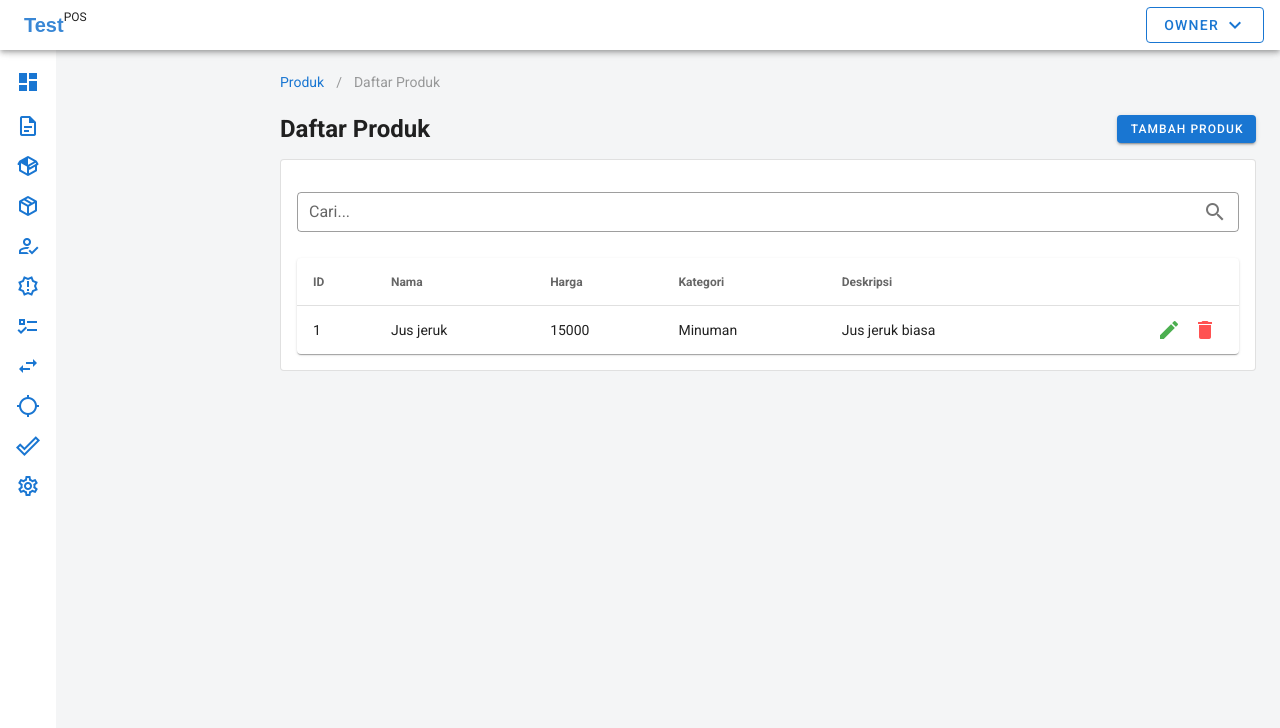
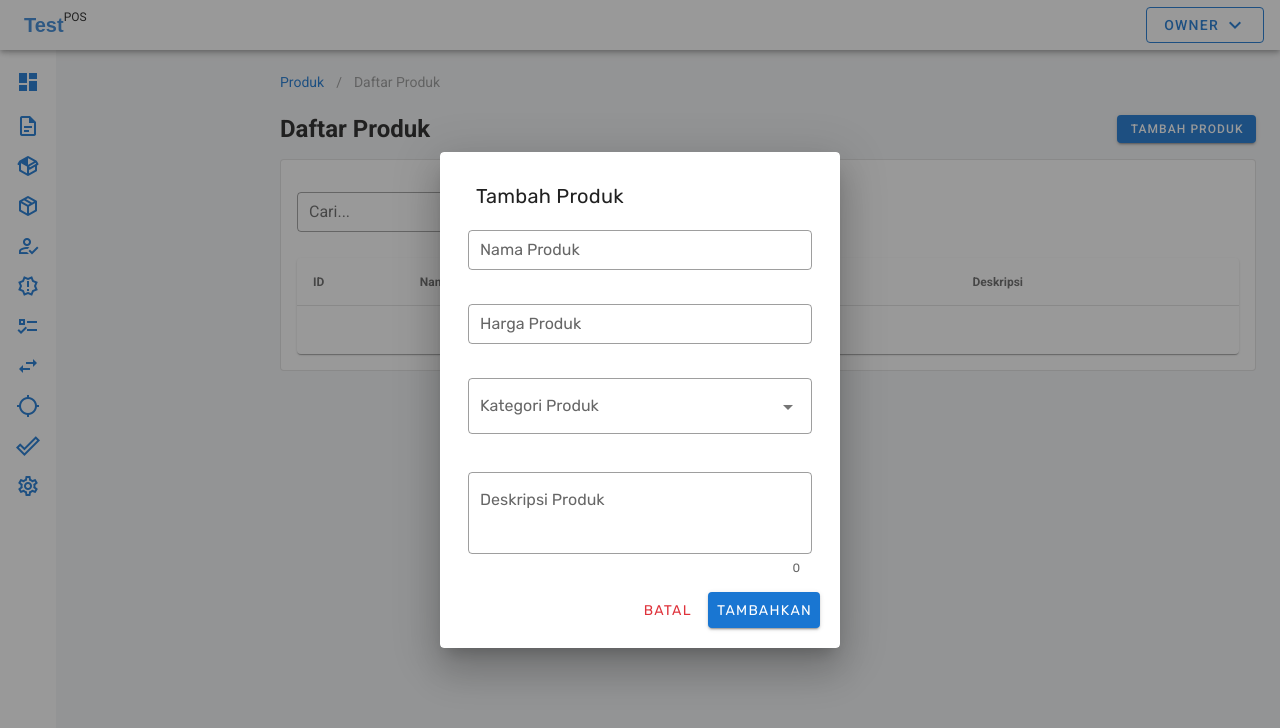
Before and after one commit to Nurhiman20/pos-app, a Vue app: page /produk/daftar-produk in a window 1280 px wide. Both pictures are taken after a click on the button "TAMBAH PRODUK". Shown: the top 728 px of the page. Built offline with nearby package versions, Linux system fonts and the light colour scheme.

Commit message:
feat(Product): Add Product

```diff
--- a/src/main.js
+++ b/src/main.js
@@ -5,6 +5,9 @@ import vuetify from './plugins/vuetify'
 import store from './store'
 import './assets/scss/main.scss'
 import './plugins/VeeValidate'
+import { SchemaSyncHandler } from './plugins/schemasync.js'
+
+SchemaSyncHandler.sync()
 
 Vue.config.productionTip = false
 
--- a/src/plugins/VeeValidate.js
+++ b/src/plugins/VeeValidate.js
@@ -21,7 +21,7 @@ extend('max', {
 })
 extend('integer', {
   ...integer,
-  message: '{_field_} harus diisi dengan nomor'
+  message: '{_field_} harus diisi dengan angka'
 })
 extend('password', {
   params: ['target'],
--- /dev/null
+++ b/src/plugins/schemasync.js
@@ -0,0 +1,22 @@
+import { openDB } from 'idb';
+
+export const SchemaSyncHandler = {
+  sync() {
+    if (!('indexedDB' in window)) {
+      alert('Browser does not support IndexedDB')
+      throw new Error('Browser does not support IndexedDB')
+    }
+
+    openDB('vue-pos', 1, {
+      upgrade(db) {
+        if (!db.objectStoreNames.contains('product')) {
+          db.createObjectStore('product', { keyPath: 'id' });
+        }
+
+        if (!db.objectStoreNames.contains('category')) {
+          db.createObjectStore('category', { keyPath: 'id' });
+        }
+      },
+    });
+  }
+};
--- a/src/store/modules/Produk/actions.js
+++ b/src/store/modules/Produk/actions.js
@@ -1,4 +1,23 @@
 import { openDB } from 'idb';
+
+async function getProduct({ commit }) {
+  commit("SET_LOADING");
+  const vuePos = await openDB('vue-pos', 1);
+  return new Promise((resolve, reject) => {
+    vuePos
+      .getAll('product')
+      .then(result => {
+        commit('SET_LIST_PRODUCT', result);
+        resolve(result);
+      })
+      .catch(error => {
+        reject(error);
+      })
+      .finally(() => {
+        commit("SET_LOADING", false);
+      });
+  });
+}
 
 async function getCategory({ commit }) {
   commit("SET_LOADING");
@@ -16,7 +35,25 @@ async function getCategory({ commit }) {
       .finally(() => {
         commit("SET_LOADING", false);
       });
-    vuePos.close();
+  });
+}
+
+async function postProduct({ commit }, dataForm) {
+  commit("SET_LOADING");
+  const vuePos = await openDB('vue-pos', 1);
+  return new Promise((resolve, reject) => {
+    vuePos
+      .put('product', dataForm)
+      .then(result => {
+        resolve(result);
+      })
+      .catch(error => {
+        console.log('error');
+        reject(error);
+      })
+      .finally(() => {
+        commit("SET_LOADING", false);
+      });
   });
 }
 
@@ -36,7 +73,6 @@ async function postCategory({ commit }, dataForm) {
       .finally(() => {
         commit("SET_LOADING", false);
       });
-    vuePos.close();
   });
 }
 
@@ -55,12 +91,13 @@ async function deleteCategory({ commit }, dataForm) {
       .finally(() => {
         commit("SET_LOADING", false);
       });
-    vuePos.close();
   });
 }
 
 export default {
+  getProduct,
   getCategory,
+  postProduct,
   postCategory,
   deleteCategory
 }
--- a/src/store/modules/Produk/index.js
+++ b/src/store/modules/Produk/index.js
@@ -3,6 +3,7 @@ import mutations from './mutations'
 
 const state = {
   loading: false,
+  listProduct: [],
   listCategory: []
 }
 
--- a/src/store/modules/Produk/mutations.js
+++ b/src/store/modules/Produk/mutations.js
@@ -1,5 +1,9 @@
 const SET_LOADING = (state, payload = true) => {
   state.loading = payload;
+};
+
+const SET_LIST_PRODUCT = (state, payload) => {
+  state.listProduct = payload;
 };
 
 const SET_LIST_CATEGORY = (state, payload) => {
@@ -8,5 +12,6 @@ const SET_LIST_CATEGORY = (state, payload) => {
 
 export default {
   SET_LOADING,
+  SET_LIST_PRODUCT,
   SET_LIST_CATEGORY
 }
--- a/src/views/Dashboard/index.vue
+++ b/src/views/Dashboard/index.vue
@@ -146,8 +146,6 @@
 </template>
 
 <script>
-import { openDB } from 'idb';
-
 export default {
   data() {
     return {
@@ -333,18 +331,7 @@ export default {
     },
     submitTransaksi() {
       this.dialogSuccess = true
-    },
-    createStore() {
-      openDB('vue-pos', 1, {
-        upgrade(db) {
-          db.createObjectStore('product', { keyPath: 'id' });
-          db.createObjectStore('category', { keyPath: 'id' });
-        },
-      });
     }
-  },
-  created() {
-    this.createStore()
   }
 }
 </script>
--- a/src/views/Produk/views/DaftarKategori.vue
+++ b/src/views/Produk/views/DaftarKategori.vue
@@ -120,7 +120,7 @@ export default {
     ...product.mapActions(['getCategory', 'postCategory', 'deleteCategory']),
     randomId() {
       var randLetter = String.fromCharCode(65 + Math.floor(Math.random() * 26));
-      var uniqid = randLetter + Date.now();
+      var uniqid = 'cat-' + randLetter + Date.now();
       return uniqid
     },
     goDelete(item) {
@@ -132,33 +132,33 @@ export default {
         })
     },
     goToEdit(item) {
-      this.selectedCategory = item
-      this.dialogEditCategory = true
+      this.selectedCategory = item;
+      this.dialogEditCategory = true;
     },
     editCategory() {
       this.postCategory(this.selectedCategory)
         .then(result => {
           console.log(result);
-          this.dialogEditCategory = false
-          this.getCategory()
+          this.dialogEditCategory = false;
+          this.getCategory();
         })
     },
     addCategory() {
       let dataForm = {
         id: this.randomId(),
         name: this.nameCategory
-      }
+      };
       this.postCategory(dataForm)
         .then(result => {
           console.log(result);
           this.dialogAddCategory = false
           this.getCategory()
           this.nameCategory = null
-        })
+        });
     }
   },
   created() {
-    this.getCategory()
+    this.getCategory();
   },
 }
 </script>
--- a/src/views/Produk/views/DaftarProduk.vue
+++ b/src/views/Produk/views/DaftarProduk.vue
@@ -2,9 +2,11 @@
   <div>
     <div class="d-flex flex-row justify-space-between align-center">
       <h1>Daftar Produk</h1>
-      <v-btn color="primary" small>Tambah Produk</v-btn>
+      <v-btn color="primary" small @click="dialogAddProduct = true">Tambah Produk</v-btn>
     </div>
     <v-card outlined flat class="pa-4 mt-3">
+      <v-row>
+        <v-col cols="12" md="4" lg="4">
           <v-text-field
             v-model="search"
             outlined
@@ -13,9 +15,12 @@
             label="Cari..."
             class="mb-0 mt-4"
           ></v-text-field>
+        </v-col>
+      </v-row>
       <v-data-table
         :headers="headers"
         :items="listProduct"
+        :search="search"
         class="elevation-1 scrollbar-custom"
         hide-default-footer
       >
@@ -31,13 +36,82 @@
         </template>
       </v-data-table>
     </v-card>
+
+    <!-- dialog add product -->
+    <v-dialog v-model="dialogAddProduct" persistent width="400">
+      <v-card class="pa-3">
+        <v-card-title class="ml-0">Tambah Produk</v-card-title>
+        <ValidationObserver ref="form" v-slot="{ handleSubmit }">
+          <v-form @submit.prevent="handleSubmit(addProduct)">
+            <ValidationProvider v-slot="{ errors }" name="Nama produk" rules="required">
+              <v-text-field
+                :error-messages="errors"
+                v-model="nameProduct"
+                label="Nama Produk"
+                outlined
+                dense
+                class="mb-0 mt-2 px-4"
+              ></v-text-field>
+            </ValidationProvider>
+            <ValidationProvider v-slot="{ errors }" name="Harga produk" rules="required|integer">
+              <v-text-field
+                :error-messages="errors"
+                v-model="priceProduct"
+                label="Harga Produk"
+                placeholder="15000"
+                outlined
+                dense
+                class="mb-0 mt-2 px-4"
+              ></v-text-field>
+            </ValidationProvider>
+            <ValidationProvider v-slot="{ errors }" name="Kategori produk" rules="required">
+              <v-select
+                v-model="categoryProduct"
+                :error-messages="errors"
+                :items="listCategory"
+                :item-text="textCategory"
+                :item-value="valueCategory"
+                label="Kategori Produk"
+                class="mb-0 mt-2 px-4"
+                outlined
+              ></v-select>
+            </ValidationProvider>
+            <ValidationProvider v-slot="{ errors }" name="Deskripsi produk" rules="required|max:200">
+              <v-textarea
+                v-model="descriptionProduct"
+                :error-messages="errors"
+                label="Deskripsi Produk"
+                class="mb-0 mt-2 px-4"
+                rows="3"
+                outlined
+                counter
+                auto-grow
+              ></v-textarea>
+            </ValidationProvider>
+            <v-card-actions>
+              <v-spacer></v-spacer>
+              <v-btn color="error darken-1" text @click="dialogAddProduct = false">Batal</v-btn>
+              <v-btn color="primary" dark type="submit" :loading="loading">Tambahkan</v-btn>
+            </v-card-actions>
+          </v-form>
+        </ValidationObserver>
+      </v-card>
+    </v-dialog>
   </div>
 </template>
 
 <script>
+import { createNamespacedHelpers } from "vuex";
+const product = createNamespacedHelpers("product");
+
 export default {
   data() {
     return {
+      search: null,
+      nameProduct: null,
+      priceProduct: null,
+      categoryProduct: null,
+      descriptionProduct: null,
       headers: [
         { text: 'ID', value: 'id', sortable: false },
         { text: 'Nama', value: 'name', sortable: true },
@@ -46,19 +120,48 @@ export default {
         { text: 'Deskripsi', value: 'description', sortable: false },
         { text: '', value: 'actions', sortable: false }
       ],
-      listProduct: [
-        {
-          id: 1,
-          name: 'Jus jeruk',
-          price: 15000,
-          category: {
-            id: 1,
-            name: 'Minuman'
-          },
-          description: 'Jus jeruk biasa'
-        }
-      ]
+      dialogAddProduct: false
     }
   },
+  computed: {
+    ...product.mapState(['loading', 'listProduct', 'listCategory'])
+  },
+  methods: {
+    ...product.mapActions(['getProduct', 'getCategory', 'postProduct']),
+    randomId() {
+      var randLetter = String.fromCharCode(65 + Math.floor(Math.random() * 26));
+      var uniqid = 'prod-' + randLetter + Date.now();
+      return uniqid
+    },
+    textCategory(item) {
+      return item.name
+    },
+    valueCategory(item) {
+      return item
+    },
+    addProduct() {
+      let dataForm = {
+        id: this.randomId(),
+        name: this.nameProduct,
+        price: this.priceProduct,
+        category: this.categoryProduct,
+        description: this.descriptionProduct
+      };
+      this.postProduct(dataForm)
+        .then(result => {
+          console.log(result);
+          this.dialogAddProduct = false;
+          this.getProduct()
+          this.nameProduct = null;
+          this.priceProduct = null;
+          this.categoryProduct = null;
+          this.descriptionProduct = null;
+        });
+    }
+  },
+  created() {
+    this.getCategory();
+    this.getProduct();
+  }
 }
 </script>
```
Lines whose indentation alone changed are shown as unchanged.
